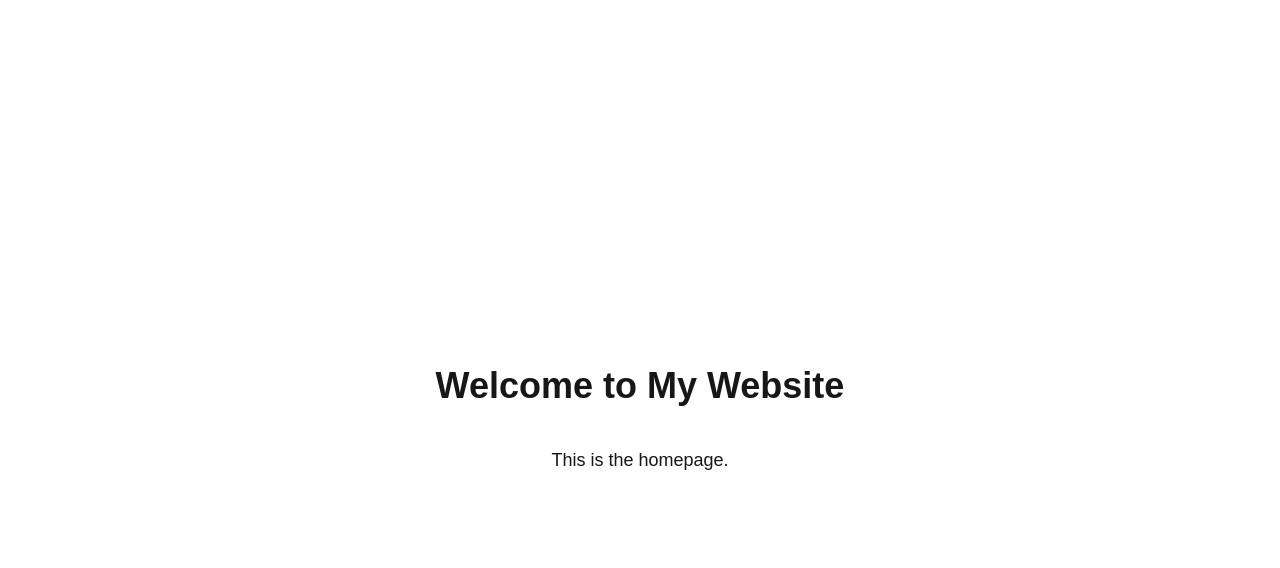
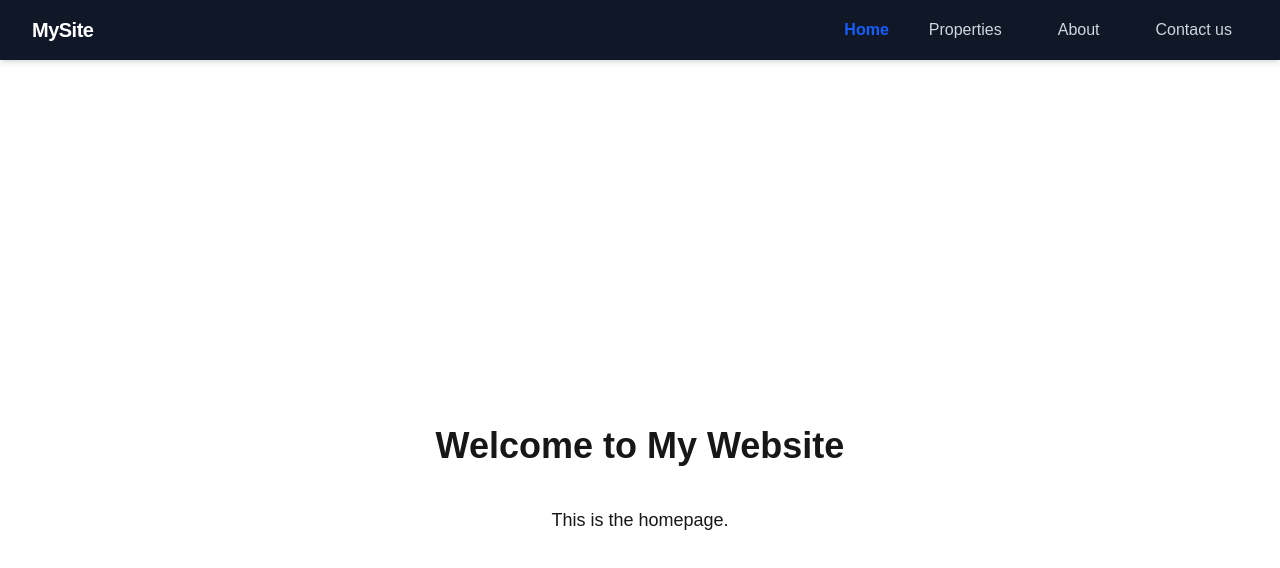
Before and after one commit to Ashraf-Magdy-Mostafa/alx-project-0x02-setup, a Next.js app in the folder alx-project-0x02/: page / in a window 1280 px wide. Shown: the top 568 px of the page. Built offline with nearby package versions, Linux system fonts and the light colour scheme.

Commit message:
added Header.tsx Componenet

```diff
--- a/alx-project-0x02/components/layout/Header.tsx
+++ b/alx-project-0x02/components/layout/Header.tsx
@@ -0,0 +1,45 @@
+import { useRouter } from 'next/router';
+import Link from 'next/link';
+import { NavLink } from '@/interfaces';
+
+function Header() {
+    const router = useRouter();
+    const isActive = (href: string) =>
+        router.pathname === href ? 'text-blue-600 font-semibold ' : 'text-gray-300 hover:text-blue-600 hover:shadow-md px-4 py-2 hover:bg-white rounded';
+
+    const linksArray: NavLink[] = [
+        { name: 'Home', href: '/' },
+        { name: 'Properties', href: '/properties' },
+        { name: 'About', href: '/about' },
+        { name: 'Contact us', href: '/contact' },
+    ];
+
+    return (
+        <header className="bg-gray-900 shadow-md sticky top-0 z-50">
+            <div className="max-w-7xl mx-auto px-4 sm:px-6 lg:px-8 py-4 flex justify-between items-center">
+
+                <Link href="/" className="text-white text-xl font-bold tracking-tight">
+                    MySite
+                </Link>
+
+                {/* Navigation Links */}
+                <nav aria-label="Main Navigation">
+                    <ul className="flex space-x-6 items-center">
+                        {linksArray.map((navItem) => (
+                            <li key={navItem.name}>
+                                <Link
+                                    href={navItem.href}
+                                    className={`transition-colors duration-200 ${isActive(navItem.href)}`}
+                                >
+                                    {navItem.name}
+                                </Link>
+                            </li>
+                        ))}
+                    </ul>
+                </nav>
+            </div>
+        </header>
+    );
+}
+
+export default Header;
--- a/alx-project-0x02/interfaces/index.ts
+++ b/alx-project-0x02/interfaces/index.ts
@@ -0,0 +1,4 @@
+export interface NavLink {
+    name: string;
+    href: string
+}
--- a/alx-project-0x02/pages/index.tsx
+++ b/alx-project-0x02/pages/index.tsx
@@ -1,8 +1,10 @@
 import React from 'react'
+import Header from '@/components/layout/Header'
 
 function index() {
   return (
     <div>
+      <Header />
       <h1 className='text-4xl font-bold text-center mt-[calc(50vh-50px)]  p-4'>Welcome to My Website</h1>
       <p className='text-lg text-center mt-2 p-4'>This is the homepage.</p>
 
```
